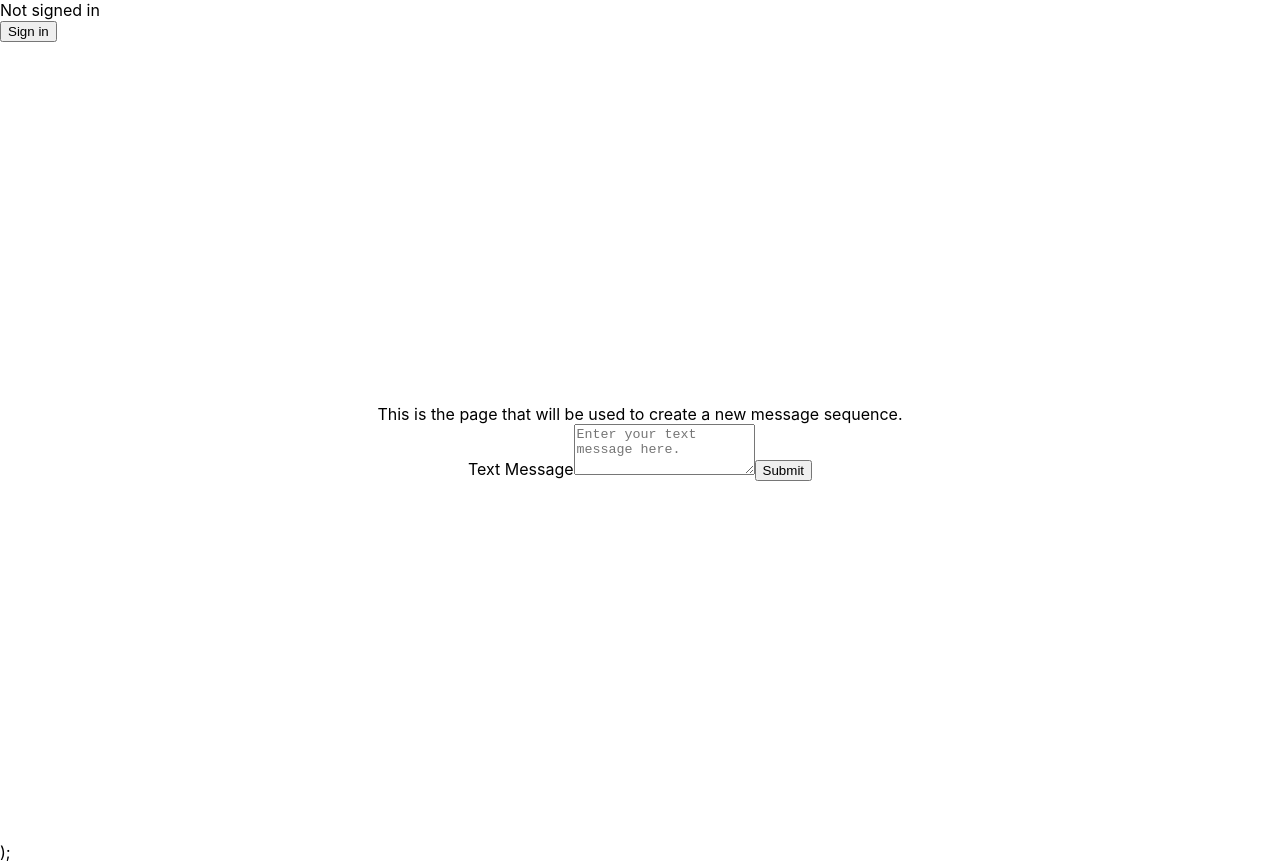
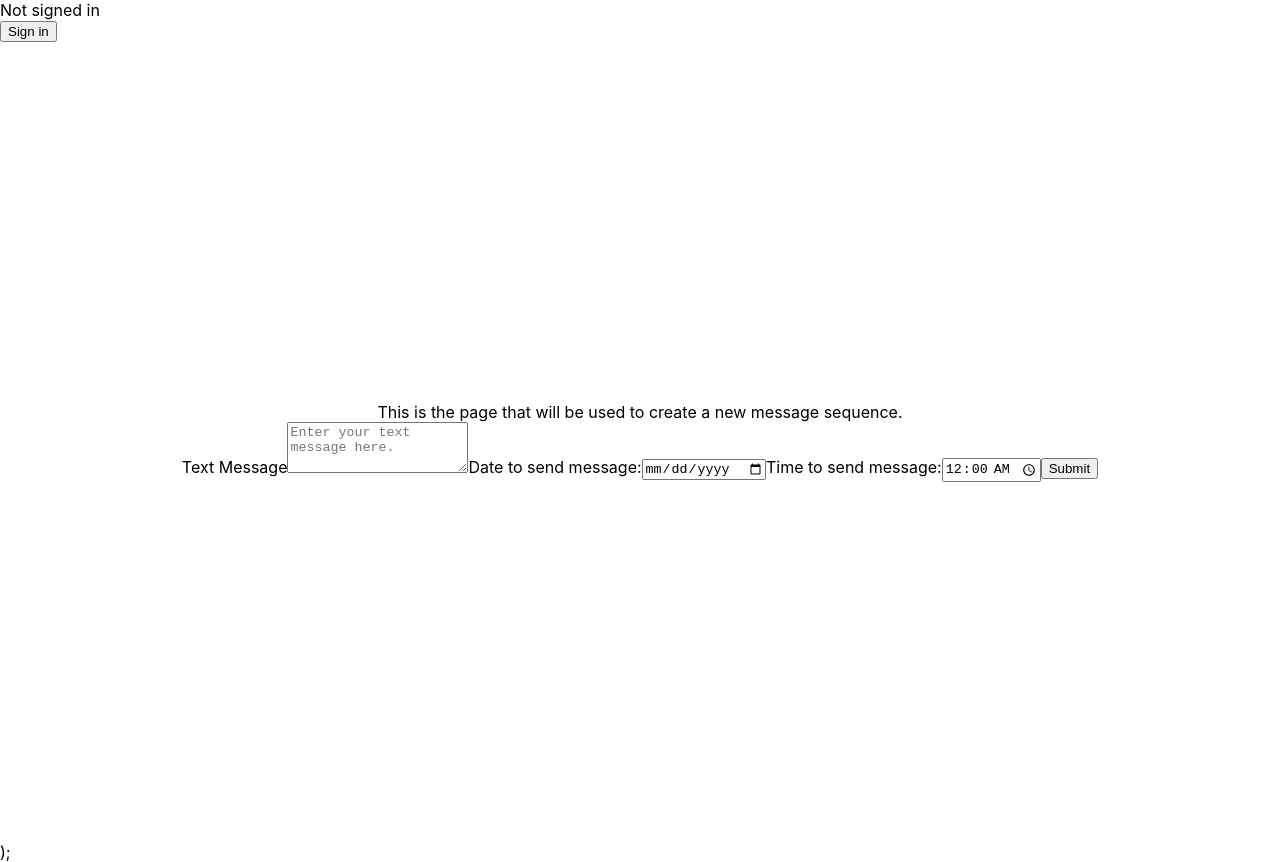
Before and after one commit to lelelew/love-notes, a Next.js app: page /notes in a window 1280 px wide. Built offline with nearby package versions, Linux system fonts and the light colour scheme; no server answers.

Commit message:
add time/ date picker and change time data type

```diff
--- a/client/services/message-service.ts
+++ b/client/services/message-service.ts
@@ -11,7 +11,7 @@
 export async function createMessage(
   text: string,
   date: string,
-  time: number,
+  time: string,
 ): Promise<boolean> {
   try {
     const response = await fetch("/api/messages/create-message", {
--- a/pages/notes.tsx
+++ b/pages/notes.tsx
@@ -13,6 +13,8 @@ import { createMessage } from "../client/services/message-service";
 
 interface MessageInput {
   text: string;
+  date: string;
+  time: string;
 }
 
 export default function Notes() {
@@ -22,8 +24,7 @@ export default function Notes() {
     values: MessageInput,
     { setSubmitting }: FormikHelpers<MessageInput>,
   ) {
-    // need to add date picker to pass in date and time here
-    // createMessage(values.text, "02/21/21", 5);
+    createMessage(values.text, values.date.toString(), values.time);
   }
 
   return (
@@ -46,6 +47,8 @@ export default function Notes() {
           enableReinitialize={true}
           initialValues={{
             text: "",
+            date: "",
+            time: "00:00",
           }}
           onSubmit={submitMessageInput}
         >
@@ -59,6 +62,12 @@ export default function Notes() {
               placeholder="Enter your text message here."
             />
 
+            <label htmlFor="date">Date to send message:</label>
+            <Field type="date" id="date" name="date" />
+
+            <label htmlFor="time">Time to send message:</label>
+            <Field type="time" id="time" name="time" />
+
             <button type="submit">Submit</button>
           </Form>
         </Formik>
```
Also changed, not shown: 2 other files (tests, documents, lock files or other folders).
